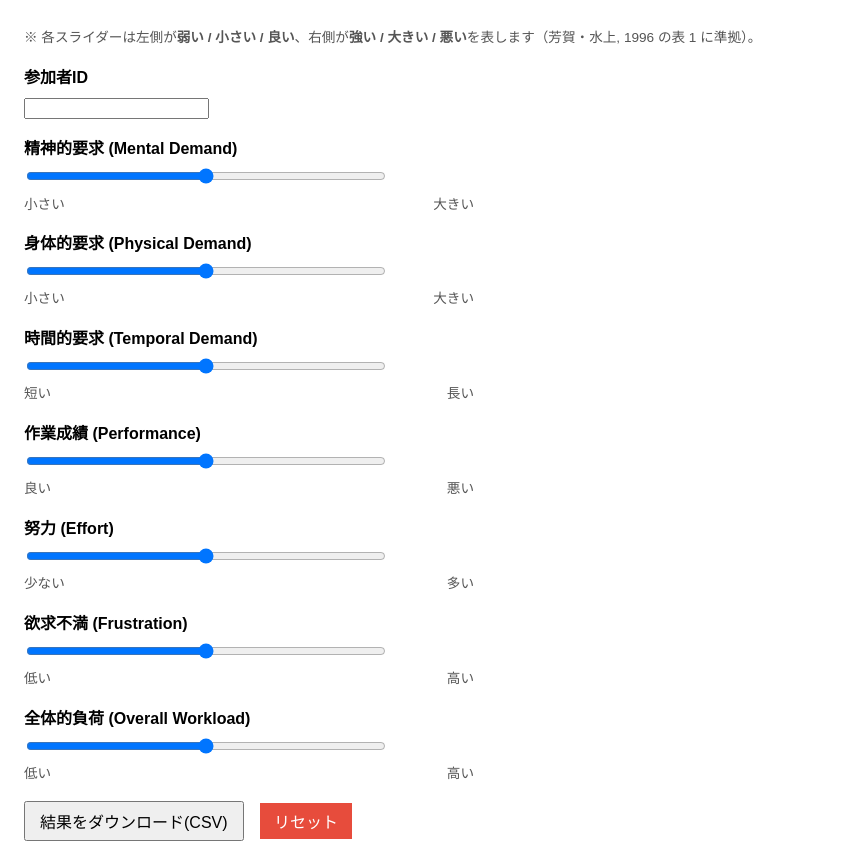
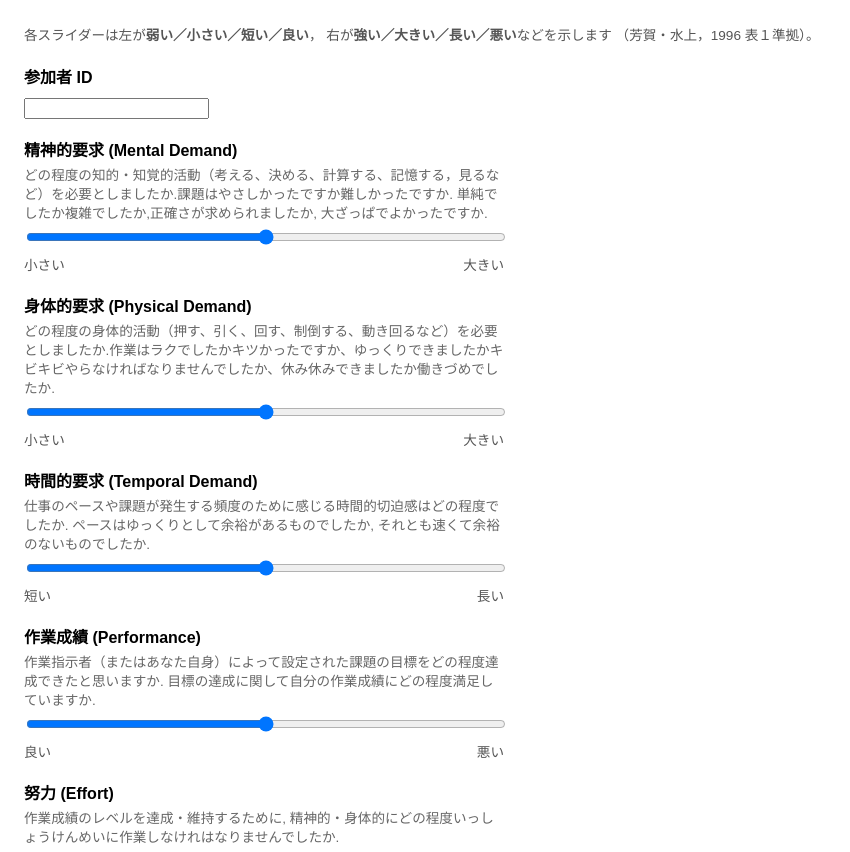
Before and after one commit to DigitalNatureGroup/murakami-survey-html, a plain HTML site: page index.html in a window 1280 px wide. Shown: the part 65-917 px from the top of the page, without its empty margins (0-850 px from the left). Drawn offline with Linux system fonts and the light colour scheme.

Commit message:
fix to nice

```diff
--- a/index.html
+++ b/index.html
@@ -2,132 +2,193 @@
 <html lang="ja">
 <head>
 <meta charset="UTF-8">
-  <title>NASA-TLX JP 芳賀版 作業負荷評価フォーム</title>
+<title>NASA-TLX 芳賀版 作業負荷評価フォーム</title>
 <style>
+  /* 基本レイアウト */
   body   { font-family: sans-serif; margin: 24px; line-height: 1.6; }
   h2     { margin-bottom: 8px; }
-    form   { max-width: 450px; }
-    .item  { margin: 16px 0; }
-    .item label { font-weight: bold; display:block; margin-bottom:4px; }
+  form   { max-width: 480px; }
+  .item  { margin: 18px 0; }
 
-    /* スライダーを長めに */
-    input[type="range"] { width: 100%; max-width: 360px; }
+  /* 項目ラベル（太字） */
+  .item label { font-weight: bold; display: block; margin-bottom: 4px; }
+
+  /* 説明文を細く小さく */
+  .item label .desc{
+    font-weight: normal;
+    font-size: 0.85em;
+    color: #666;
+    line-height: 1.4;
+    display: block;
+    margin-top: 2px;
+  }
+
+  /* スライダーをやや長めに */
+  input[type="range"]{ width: 100%; max-width: 480px; }
 
   /* アンカー（小さい↔大きい 等）表示 */
-    .anchors { display: flex; justify-content: space-between; font-size: 0.85em; margin-top: 2px; }
-    .anchors span { color: #555; }
+  .anchors{
+    display: flex;
+    justify-content: space-between;
+    font-size: 0.85em;
+    margin-top: 2px;
+    color: #555;
+  }
 
   /* ボタン類 */
-    button { padding: 6px 14px; font-size: 1em; margin-right: 12px; cursor: pointer; }
-    #resetBtn { background: #e74c3c; color: #fff; border: none; }   /* ← リセットを赤に */
-    #resetBtn:hover { background:#c0392b; }
+  button{ padding: 6px 14px; font-size: 1em; margin-right: 12px; cursor: pointer; }
+  #resetBtn{ background: #e74c3c; color: #fff; border: none; }
+  #resetBtn:hover{ background: #c0392b; }
 
-    /* 小さな注記や文献 */
-    .note { font-size: 0.85em; color:#555; margin-top: 30px; }
+  /* 注記・文献 */
+  .note{ font-size: 0.85em; color: #555; margin-top: 28px; }
 </style>
 </head>
 <body>
 
 <h2>NASA-TLX 芳賀版 作業負荷評価フォーム</h2>
 <p class="note">
-  ※ 各スライダーは左側が<strong>弱い / 小さい / 良い</strong>、右側が<strong>強い / 大きい / 悪い</strong>を表します（芳賀・水上, 1996 の表 1 に準拠）。
+  各スライダーは左が<strong>弱い／小さい／短い／良い</strong>，
+  右が<strong>強い／大きい／長い／悪い</strong>などを示します
+  （芳賀・水上，1996 表１準拠）。
 </p>
 
 <form id="tlxForm">
-  <!-- ID入力 -->
+  <!-- ID -->
   <div class="item">
-    <label for="userID">参加者ID</label>
+    <label for="userID">参加者 ID</label>
     <input type="text" id="userID" name="userID" required>
   </div>
 
   <!-- 精神的要求 -->
   <div class="item">
-    <label for="mental">精神的要求 (Mental Demand)</label>
+    <label for="mental">
+      精神的要求 (Mental Demand)
+      <span class="desc">
+        どの程度の知的・知覚的活動（考える、決める、計算する、記憶する，見るなど）を必要としましたか.課題はやさしかったですか難しかったですか. 単純でしたか複雑でしたか,正確さが求められましたか, 大ざっぱでよかったですか.
+      </span>
+    </label>
     <input type="range" id="mental" name="mental" min="0" max="100" value="50">
     <div class="anchors"><span>小さい</span><span>大きい</span></div>
   </div>
 
   <!-- 身体的要求 -->
   <div class="item">
-    <label for="physical">身体的要求 (Physical Demand)</label>
+    <label for="physical">
+      身体的要求 (Physical Demand)
+      <span class="desc">
+        どの程度の身体的活動（押す、引く、回す、制倒する、動き回るなど）を必要としましたか.作業はラクでしたかキツかったですか、ゆっくりできましたかキビキビやらなければなりませんでしたか、休み休みできましたか働きづめでしたか.
+      </span>
+    </label>
     <input type="range" id="physical" name="physical" min="0" max="100" value="50">
     <div class="anchors"><span>小さい</span><span>大きい</span></div>
   </div>
 
   <!-- 時間的要求 -->
   <div class="item">
-    <label for="temporal">時間的要求 (Temporal Demand)</label>
+    <label for="temporal">
+      時間的要求 (Temporal Demand)
+      <span class="desc">
+        仕事のペースや課題が発生する頻度のために感じる時間的切迫感はどの程度でしたか. ペースはゆっくりとして余裕があるものでしたか, それとも速くて余裕のないものでしたか.
+      </span>
+    </label>
     <input type="range" id="temporal" name="temporal" min="0" max="100" value="50">
     <div class="anchors"><span>短い</span><span>長い</span></div>
   </div>
 
   <!-- 作業成績 -->
   <div class="item">
-    <label for="performance">作業成績 (Performance)</label>
+    <label for="performance">
+      作業成績 (Performance)
+      <span class="desc">
+        作業指示者（またはあなた自身）によって設定された課題の目標をどの程度達成できたと思いますか. 目標の達成に関して自分の作業成績にどの程度満足していますか.
+      </span>
+    </label>
     <input type="range" id="performance" name="performance" min="0" max="100" value="50">
     <div class="anchors"><span>良い</span><span>悪い</span></div>
   </div>
 
   <!-- 努力 -->
   <div class="item">
-    <label for="effort">努力 (Effort)</label>
+    <label for="effort">
+      努力 (Effort)
+      <span class="desc">
+        作業成績のレベルを達成・維持するために, 精神的・身体的にどの程度いっしょうけんめいに作業しなけれはなりませんでしたか.
+      </span>
+    </label>
     <input type="range" id="effort" name="effort" min="0" max="100" value="50">
     <div class="anchors"><span>少ない</span><span>多い</span></div>
   </div>
 
   <!-- 欲求不満 -->
   <div class="item">
-    <label for="frustration">欲求不満 (Frustration)</label>
+    <label for="frustration">
+      欲求不満 (Frustration)
+      <span class="desc">
+        作業中に、不安感、落胆、いらいら、ストレス、悩みをどの程度感じましたか. あるいは逆に、安心感、満足感、充足感、楽しさ、リラックスをどの程度感じましたか.
+      </span>
+    </label>
     <input type="range" id="frustration" name="frustration" min="0" max="100" value="50">
     <div class="anchors"><span>低い</span><span>高い</span></div>
   </div>
 
   <!-- 全体的負荷 -->
   <div class="item">
-    <label for="overall">全体的負荷 (Overall Workload)</label>
+    <label for="overall">
+      全体的負荷 (Overall Workload)
+      <span class="desc">
+        さまざまな負荷要因，負荷原因. 部分部分の課題内容を総合すると、全体としてどの程度の作業負担を感じましたか.
+      </span>
+    </label>
     <input type="range" id="overall" name="overall" min="0" max="100" value="50">
     <div class="anchors"><span>低い</span><span>高い</span></div>
   </div>
 
   <!-- ボタン -->
-  <button type="submit">結果をダウンロード(CSV)</button>
+  <button type="submit">結果をダウンロード</button>
   <button type="button" id="resetBtn">リセット</button>
 </form>
 
 <!-- 参考文献 -->
 <p class="note">
   参考文献：<br>
-  （1）芳賀 繁・水上 洋介（1996）「日本語版 NASA-TLX によるメンタルワークロード測定」<em>産業・組織心理学研究</em>, 10(2).<br>
-  （2）Hart, S. G. &amp; Staveland, L. E. (1988) “Development of NASA-TLX (Task Load Index): Results of empirical and theoretical research.” In <em>Human Mental Workload</em>.
+  芳賀 繁・水上 洋介（1996）
+  「日本語版 NASA-TLX によるメンタルワークロード測定」
+  『産業・組織心理学研究』10(2).<br>
+  Hart, S. G. &amp; Staveland, L. E. (1988)
+  “Development of NASA-TLX (Task Load Index).” In
+  <em>Human Mental Workload</em>.
 </p>
 
 <script>
-  // CSV生成・ダウンロード
-  document.getElementById('tlxForm').addEventListener('submit', function (event) {
-    event.preventDefault();
+  /* CSV生成・ダウンロード */
+  document.getElementById('tlxForm').addEventListener('submit', function (e) {
+    e.preventDefault();
 
-    const id  = document.getElementById('userID').value.trim();
+    const id   = document.getElementById('userID').value.trim();
     const vals = [
       id,
-      mental.value,
-      physical.value,
-      temporal.value,
-      performance.value,
-      effort.value,
-      frustration.value,
-      overall.value
+      document.getElementById('mental').value,
+      document.getElementById('physical').value,
+      document.getElementById('temporal').value,
+      document.getElementById('performance').value,
+      document.getElementById('effort').value,
+      document.getElementById('frustration').value,
+      document.getElementById('overall').value
     ];
 
-    const headers = ["ID","精神的要求","身体的要求","時間的要求","作業成績",
-                     "努力","欲求不満","全体的負荷"];
+    const headers = [
+      "ID","精神的要求","身体的要求","時間的要求",
+      "作業成績","努力","欲求不満","全体的負荷"
+    ];
     const csv = headers.join(",") + "\r\n" + vals.join(",");
 
-    // Excel対策: UTF-8 BOMを付与
+    /* UTF-8 BOM 付きで Excel 文字化け防止 */
     const bom  = new Uint8Array([0xEF,0xBB,0xBF]);
     const blob = new Blob([bom, csv], { type: "text/csv" });
 
     const a = document.createElement('a');
-    a.download = (id ? id : "result") + ".csv";
+    a.download = (id || "result") + ".csv";
     a.href = URL.createObjectURL(blob);
     document.body.appendChild(a);
     a.click();
@@ -135,10 +196,11 @@
     URL.revokeObjectURL(a.href);
   });
 
-  // リセット（確認付き）
+  /* リセット（確認付き） */
   document.getElementById('resetBtn').addEventListener('click', () => {
-    if (!confirm('入力をリセットしてもよろしいですか？')) return;
+    if (confirm('入力をリセットしてもよろしいですか？')) {
       document.getElementById('tlxForm').reset();
+    }
   });
 </script>
 
```
Lines whose indentation alone changed are shown as unchanged.
